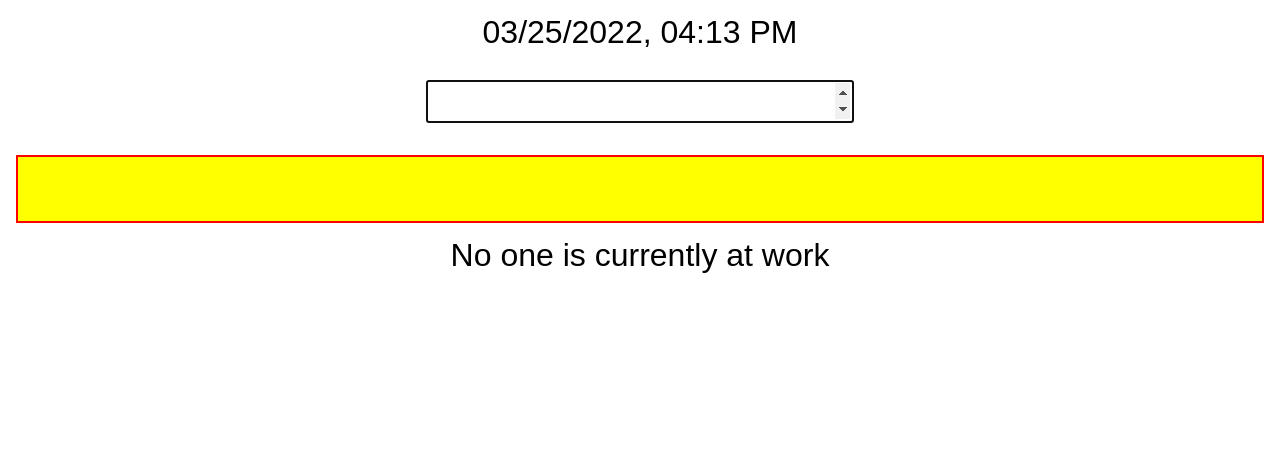
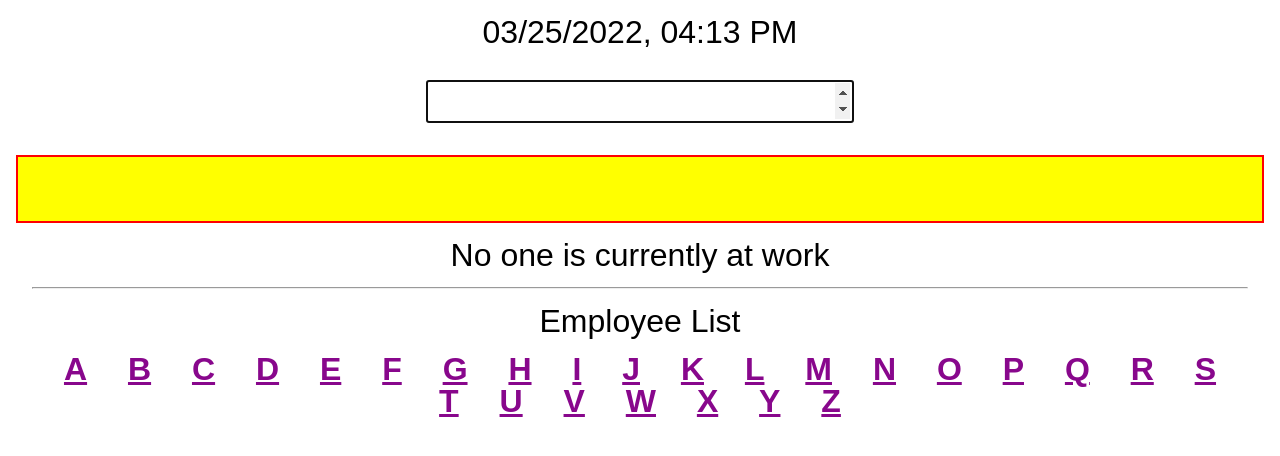
Before and after one commit to flurl/timeRecording, a Django app: template timeTracker/templates/timeTracker/index.html in a window 1280 px wide. Shown: the top 456 px of the page. Run offline with Django 3.2, Linux system fonts and the light colour scheme; the template is opened without the code that fills it, so the values that code supplies are empty.

Commit message:
Add a table of all employees on the index page. Also add an 'active' column to the employee model, which makes it possible to hide no longer needed employees on that list and prevents them to punch in

```diff
--- a/timeTracker/models.py
+++ b/timeTracker/models.py
@@ -29,6 +29,7 @@ class Employee(models.Model):
     last_name = models.CharField(max_length=100)
     fields_of_employment = models.ManyToManyField(FieldOfEmployment)
     sv_nr = models.CharField(max_length=255, blank=True, unique=True, null=True)
+    active = models.BooleanField(default=True)
 
     class Meta:
         ordering = ("last_name", "first_name")
--- a/timeTracker/static/timeTracker/css/styles.css
+++ b/timeTracker/static/timeTracker/css/styles.css
@@ -61,6 +61,10 @@ input, select {
 	font-size: 100%;
 }
 
+a {
+    color: #88078c;
+}
+
 #motd {
     border: 2px solid red;
     background-color: yellow;
@@ -118,6 +122,29 @@ input, select {
     padding: .5em;
 }
 
+
+#employee_list table {
+    margin: auto;
+}
+
+#employee_list table tr:nth-child(even) {
+    background-color: #f2f2f2
+}
+
+#employee_list table td {
+    border: 1px solid black;
+    padding: .5em;
+}
+
+#employee_list a {
+    font-weight: bold;
+}
+
+#employee_list a[name] {
+    font-size: 150%;
+}
+
+
 #messages table {
 	margin: 0 auto;
 }
--- a/timeTracker/templates/timeTracker/index.html
+++ b/timeTracker/templates/timeTracker/index.html
@@ -52,6 +52,20 @@
 	    {% endif %}
 	</div>
 
+	<div id="employee_list">
+	    <hr>
+	    <h2>Employee List</h2>
+	    <div id="character_links">
+	        <a href="#employees_with_A">A</a> <a href="#employees_with_B">B</a> <a href="#employees_with_C">C</a> <a href="#employees_with_D">D</a> <a href="#employees_with_E">E</a> <a href="#employees_with_F">F</a> <a href="#employees_with_G">G</a> <a href="#employees_with_H">H</a> <a href="#employees_with_I">I</a> <a href="#employees_with_J">J</a> <a href="#employees_with_K">K</a> <a href="#employees_with_L">L</a> <a href="#employees_with_M">M</a> <a href="#employees_with_N">N</a> <a href="#employees_with_O">O</a> <a href="#employees_with_P">P</a> <a href="#employees_with_Q">Q</a> <a href="#employees_with_R">R</a> <a href="#employees_with_S">S</a> <a href="#employees_with_T">T</a> <a href="#employees_with_U">U</a> <a href="#employees_with_V">V</a> <a href="#employees_with_W">W</a> <a href="#employees_with_X">X</a> <a href="#employees_with_Y">Y</a> <a href="#employees_with_Z">Z</a>
+	    </div>
+	    <table>
+	        {% for employee in employee_list %}
+	            {% ifchanged %}<tr><td colspan=2><h3><a name="employees_with_{{ employee.last_name.0|upper }}">{{ employee.last_name.0 }}</a></h3></td></tr>{% endifchanged %}
+	            <tr><td>{{ employee.number }}</td><td>{{ employee.last_name }} {{ employee.first_name }}</td></tr>
+	        {% endfor %}
+	    </table>
+	</div>
+
 	<script src="{% static 'timeTracker/js/index.js' %}"></script>
 
 {% endblock %}
--- a/timeTracker/views.py
+++ b/timeTracker/views.py
@@ -35,12 +35,13 @@ def round_time(time, round_to):
 
 def index(request):
     open_shifts_list = Shift.objects.filter(end=None).select_related('employee')
-    context = {'open_shifts_list': open_shifts_list, 'config': config}
+    employee_list = Employee.objects.filter(active=True)
+    context = {'employee_list': employee_list, 'open_shifts_list': open_shifts_list, 'config': config}
     return render(request, 'timeTracker/index.html', context)
 
 
 def get_employee_info_by_number(request, emp_number):
-    emp = get_object_or_404(Employee, number=emp_number)
+    emp = get_object_or_404(Employee, number=emp_number, active=True)
     # TODO: use JsonResponse object
     return HttpResponse(serializers.serialize('json', [emp]))
 
@@ -73,7 +74,7 @@ def punch_out(request, shift_id, when=None):
 
 
 def punch_in(request, emp_id, foe_id, when=None, punch_in_forgotten=False):
-    emp = get_object_or_404(Employee, pk=emp_id)
+    emp = get_object_or_404(Employee, pk=emp_id, active=True)
     if emp.current_shift is not None:
         return HttpResponse("Open shift exists", status=409) # status CONFLICT
     foe = get_object_or_404(FieldOfEmployment, pk=foe_id)
```
Also changed, not shown: timeTracker/migrations/0020_employee_active.py (added).
